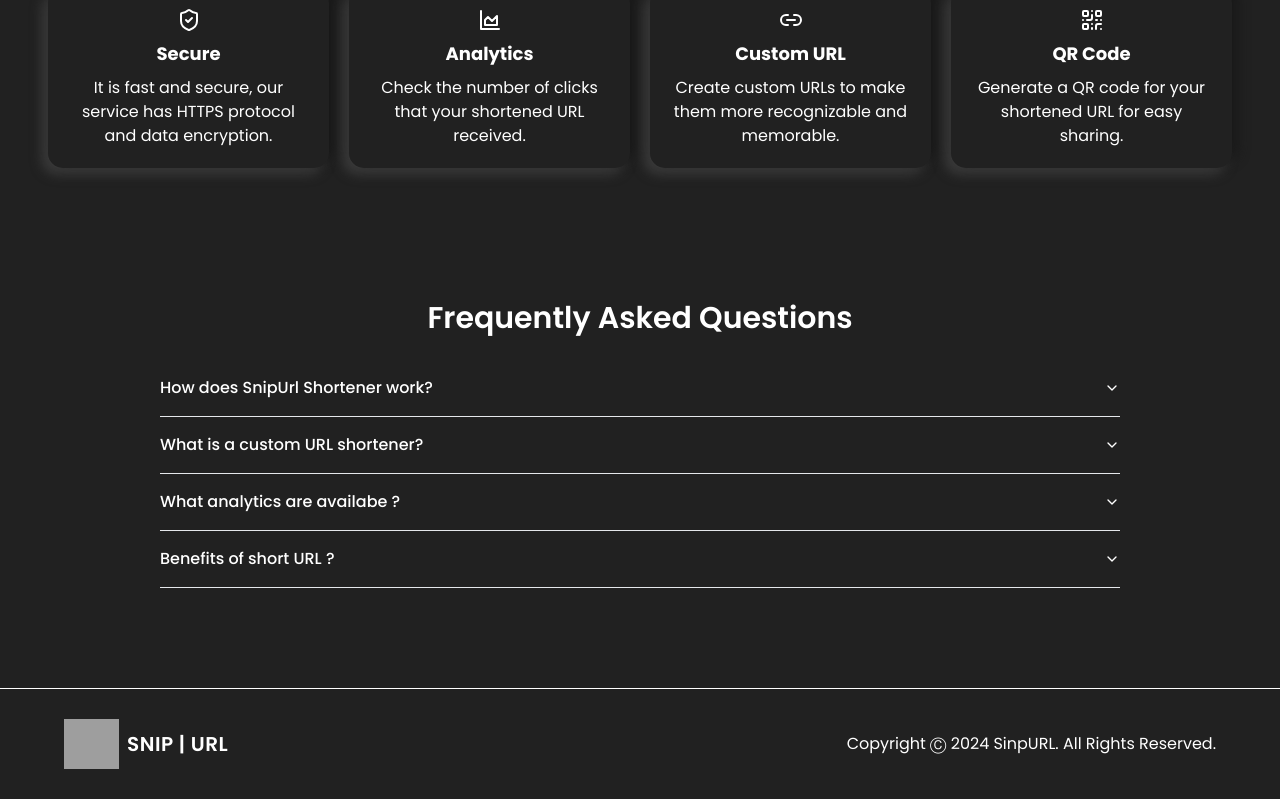
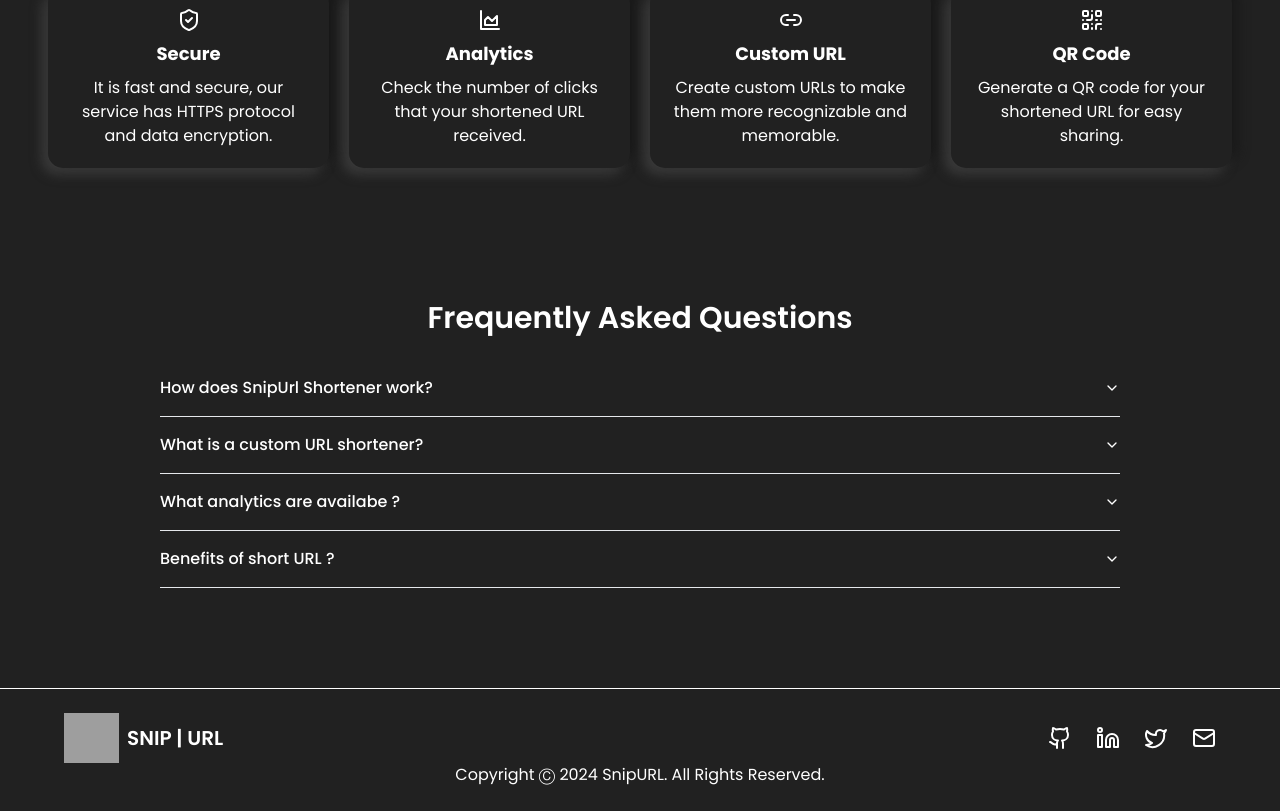
Before and after one commit to anshpayal/SnipURL, a React (Vite) app: page / in a window 1280 px wide. Shown: the part 413-1224 px from the top of the page. Built offline with nearby package versions, Linux system fonts and the light colour scheme; grey boxes are pictures that could not be loaded.

Commit message:
Updated Footer section

```diff
--- a/src/components/Footer.jsx
+++ b/src/components/Footer.jsx
@@ -1,17 +1,39 @@
-import { Link } from "react-router-dom"
+import { Link } from "react-router-dom";
+import { Github, Linkedin, Twitter, Mail } from "lucide-react";
 import Logo from "../Untitled-design.png";
+
 const Footer = () => {
   return (
-    <footer className="bg-[#212121] text-white flex flex-col sm:flex-row justify-between sm:px-16 px-6 items-center border-t border-white">
-      <Link to="/">
-      <span className="flex justify-center items-center ">
-        <img src={Logo} className=" w-[55px] h-[50px] mr-2"/>
-        <p className=" tracking-wide py-10 text-white font-poppins font-semibold text-[16px] sm:text-[20px]">SNIP | URL </p>
-      </span>
-      </Link>
-      <h3 className="text-center">Copyright Ⓒ 2024 SinpURL. All Rights Reserved.</h3>
+    <footer className="bg-[#212121] text-white sm:px-16 px-6 items-center border-t border-white py-6">
+      <div className="flex items-center justify-between space-x-6">
+        <Link to="/" className="flex items-center">
+          <img src={Logo} className="w-[55px] h-[50px] mr-2" alt="Logo" />
+          <p className="text-white font-poppins font-semibold text-[16px] sm:text-[20px]">
+            SNIP | URL
+          </p>
+        </Link>
+
+        <div className="flex space-x-6">
+          <a href="https://github.com/your-github-profile" target="_blank" rel="noopener noreferrer">
+            <Github className="w-6 h-6 hover:text-gray-400 transition-colors duration-200" />
+          </a>
+          <a href="https://www.linkedin.com/in/your-linkedin-profile" target="_blank" rel="noopener noreferrer">
+            <Linkedin className="w-6 h-6 hover:text-gray-400 transition-colors duration-200" />
+          </a>
+          <a href="https://twitter.com/your-twitter-profile" target="_blank" rel="noopener noreferrer">
+            <Twitter className="w-6 h-6 hover:text-gray-400 transition-colors duration-200" />
+          </a>
+          <a href="mailto:your-email@example.com">
+            <Mail className="w-6 h-6 hover:text-gray-400 transition-colors duration-200" />
+          </a>
+        </div>
+      </div>
+
+      <h3 className="text-center mt-4 sm:mt-0">
+        Copyright Ⓒ 2024 SnipURL. All Rights Reserved.
+      </h3>
     </footer>
-  )
-}
+  );
+};
 
-export default Footer
+export default Footer;
```
